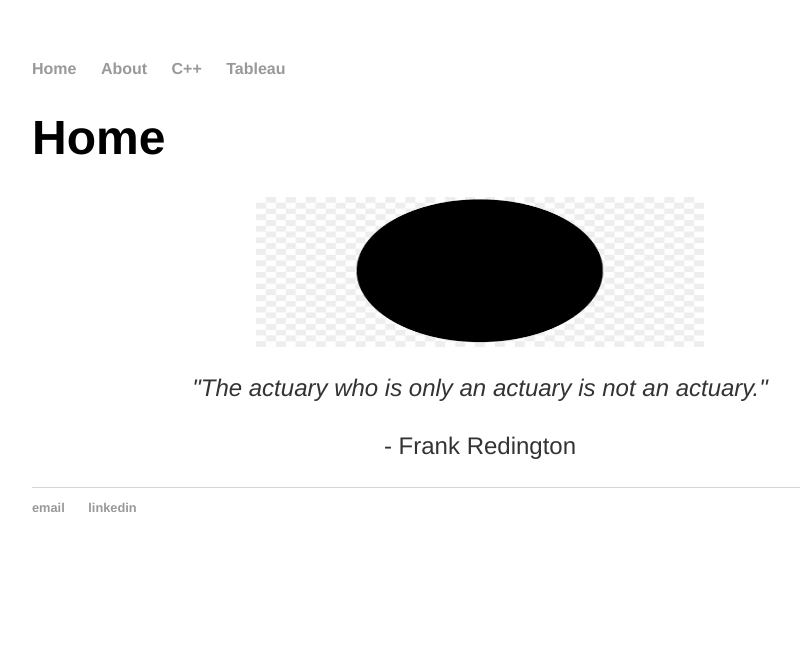
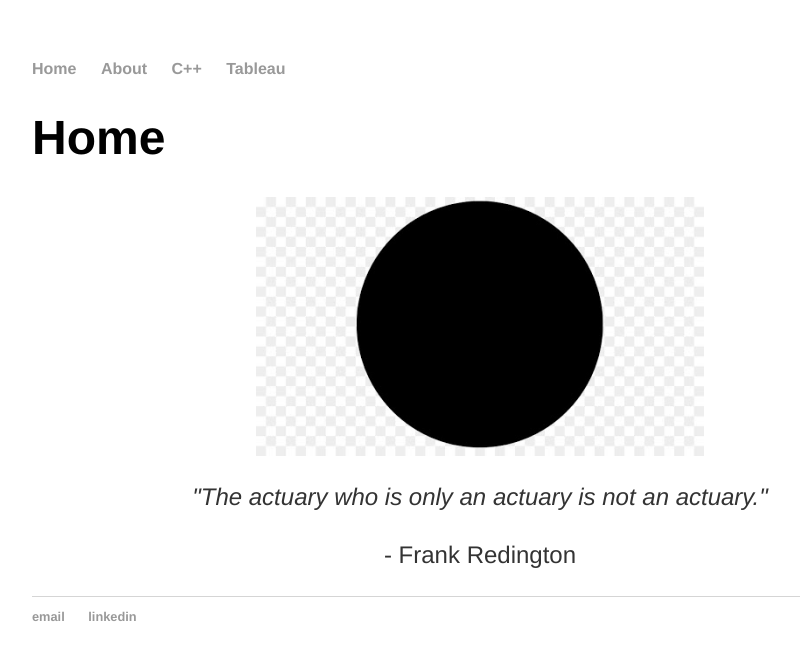
Before and after one commit to cchanzl/Lock-Screen, a Jekyll site: the page built from index.html, in a window 1280 px wide. Shown: the top 660 px of the page, without its empty margins (160-960 px from the left). Built offline with Jekyll 4.4.1, drawn with Linux system fonts in a browser that asks for light colours.

Commit message:
Update index.html

```diff
--- a/index.html
+++ b/index.html
@@ -3,7 +3,7 @@
 ---
 <div class="blurb">
 	<h1> Home </h1>
-	 <img src="/pictures/cover_photo.jpg" width="150" height="150" class="center">
+	 <img src="/pictures/cover_photo.jpg" height="50%" class="center">
 	<p style="text-align:center"><i>"The actuary who is only an actuary is not an actuary." </i></p>
 	<p style="text-align:center">- Frank Redington</p>
 </div><!-- /.blurb -->
```
